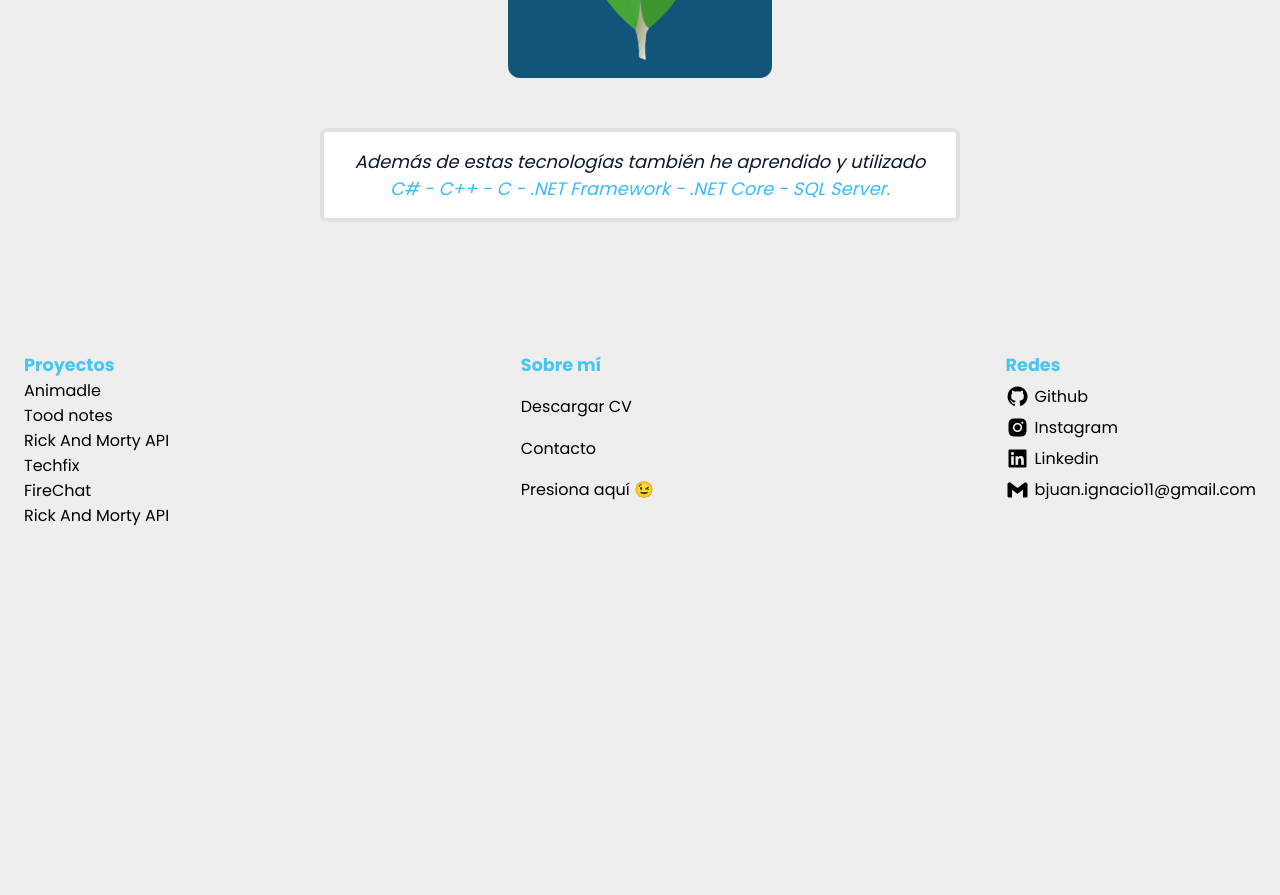
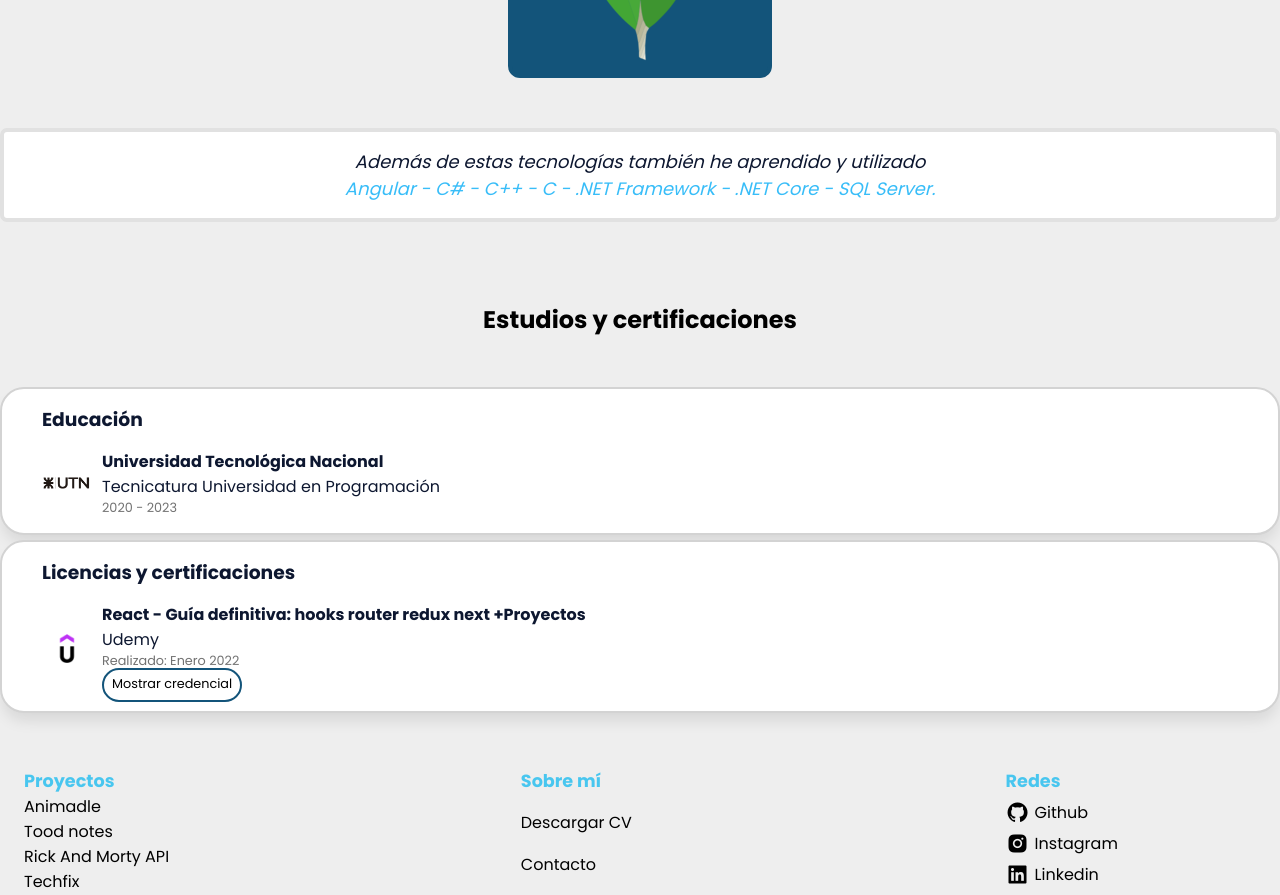
Before and after one commit to juanib12/portfolio, a React (Create React App) app: page /about in a window 1280 px wide. Shown: the part 1480-2375 px from the top of the page. Before the commit the page ends 2032 px from the top, so only its background shows below. Built offline with nearby package versions, Linux system fonts and the light colour scheme.

Commit message:
add education component

```diff
--- a/src/App.css
+++ b/src/App.css
@@ -60,6 +60,8 @@ body {
 
 h1,
 h2,
+h3,
+h4,
 p {
   margin: 0;
 }
@@ -340,7 +342,7 @@ img {
   padding: 1rem;
   border-radius: 7px;
   margin-top: 50px;
-  width: 50%;
+  width: 100%;
 }
 
 .lenguagues_footer p {
@@ -561,6 +563,77 @@ img {
   color: #13547a;
 }
 
+.education-title{
+  position: relative;
+  margin-bottom: 50px;
+  display: flex;
+  align-items: center;
+  justify-content: center;
+  text-align: center;
+  color: #000;
+}
+
+.education-data{
+  display: flex;
+  flex-direction: column;
+  align-items: start;
+  justify-content: left;
+}
+
+.education-card{
+  display: flex;
+  flex-direction: column;
+  border-radius: 1.5rem;
+  background-color: #fff;
+  padding: 1rem;
+  padding-left: 2.5rem;
+  padding-right: 2.5rem;
+  font-size: 1rem;
+  box-shadow: 0px 10px 15px -3px rgba(0, 0, 0, 0.1);
+  width: 100%;
+  border: 2px solid #d3d3d3;
+  margin-bottom: 5px;
+}
+
+.ed-card-container{
+  display: flex;
+  flex-direction: row;
+  align-items: center;
+  justify-content: left;
+  width: 100%;
+  margin-top: 15px;
+}
+
+.ed-card-data{
+  position: relative;
+  width: 100%;
+  margin-left: 10px;
+}
+
+.ed-card-data-extra{
+  font-size: 0.8rem;
+  color: #727272;
+  font-weight: 100;
+}
+
+.ed-card-data a{
+  border-radius: 1.5rem;
+  background-color: transparent;
+  color: #000;
+  padding: 0.5rem;
+  padding-top: 5px;
+  font-size: 0.8rem;
+  border: 2px solid #13547a;
+  cursor: pointer;
+  transition: all 0.5s ease;
+}
+
+.ed-card-data a:hover{
+  transition: all 0.5s ease;
+  background-color: #13547a;
+  color: #e1e1e1;
+}
+
 @keyframes bounce {
 
   0%,
--- a/src/components/AboutMe.js
+++ b/src/components/AboutMe.js
@@ -1,3 +1,4 @@
+import Education from "./Education";
 import Header from "./Header";
 import Lenguages from "./Lenguages";
 
@@ -20,11 +21,12 @@ const AboutMe = () => {
           </p>
           <p>
             Además de estudiar e informarme sobre el mundo IT, me gusta escuchar
-            y crear música mientras disfruto de un café ☕.
+            música mientras disfruto de un café ☕.
           </p>
         </div>
       </section>
       <Lenguages />
+      <Education />
     </>
   );
 };
--- /dev/null
+++ b/src/components/Education.js
@@ -0,0 +1,45 @@
+import utn from '../images/logo-utn.png'
+import udemy from '../images/udemy.png'
+
+
+const Education = () => {
+  return (
+    <section className="bd-grid">
+      <div className="education-title">
+        <h2>Estudios y certificaciones</h2>
+      </div>
+      <div className="education-data">
+        <div className="education-card">
+          <div className="ed-card-title">
+            <h3>Educación</h3>
+          </div>
+          <div className="ed-card-container">
+            <img src={utn} alt="utn" width="50" height="50" />
+            <div className="ed-card-data">
+              <h4>Universidad Tecnológica Nacional</h4>
+              <p>Tecnicatura Universidad en Programación</p>
+              <p className="ed-card-data-extra">2020 - 2023</p>
+            </div>
+          </div>
+        </div>
+
+        <div className="education-card">
+          <div className="ed-card-title">
+            <h3>Licencias y certificaciones</h3>
+          </div>
+          <div className="ed-card-container">
+            <img src={udemy} alt="udemy" width="50" height="50" />
+            <div className="ed-card-data">
+              <h4>React - Guía definitiva: hooks router redux next +Proyectos</h4>
+              <p>Udemy</p>
+              <p className="ed-card-data-extra">Realizado: Enero 2022</p>
+              <a href="https://www.udemy.com/certificate/UC-258b6655-6dd1-433e-bf5f-212bea59c86c/" target="__blank">Mostrar credencial</a>
+            </div>
+          </div>
+        </div>
+      </div>
+    </section>
+  );
+};
+
+export default Education;
--- a/src/components/Lenguages.js
+++ b/src/components/Lenguages.js
@@ -51,7 +51,7 @@ const Lenguagues = () => {
         <p>
           Además de estas tecnologías también he aprendido y utilizado
           <span style={{ color: "rgb(56 189 248)" }}>
-            <br></br>C# - C++ - C - .NET Framework - .NET Core - SQL Server.
+            <br></br>Angular - C# - C++ - C - .NET Framework - .NET Core - SQL Server.
           </span>
         </p>
       </div>
```
Also changed, not shown: src/images/logo-utn.png (added), src/images/udemy.png (added).
